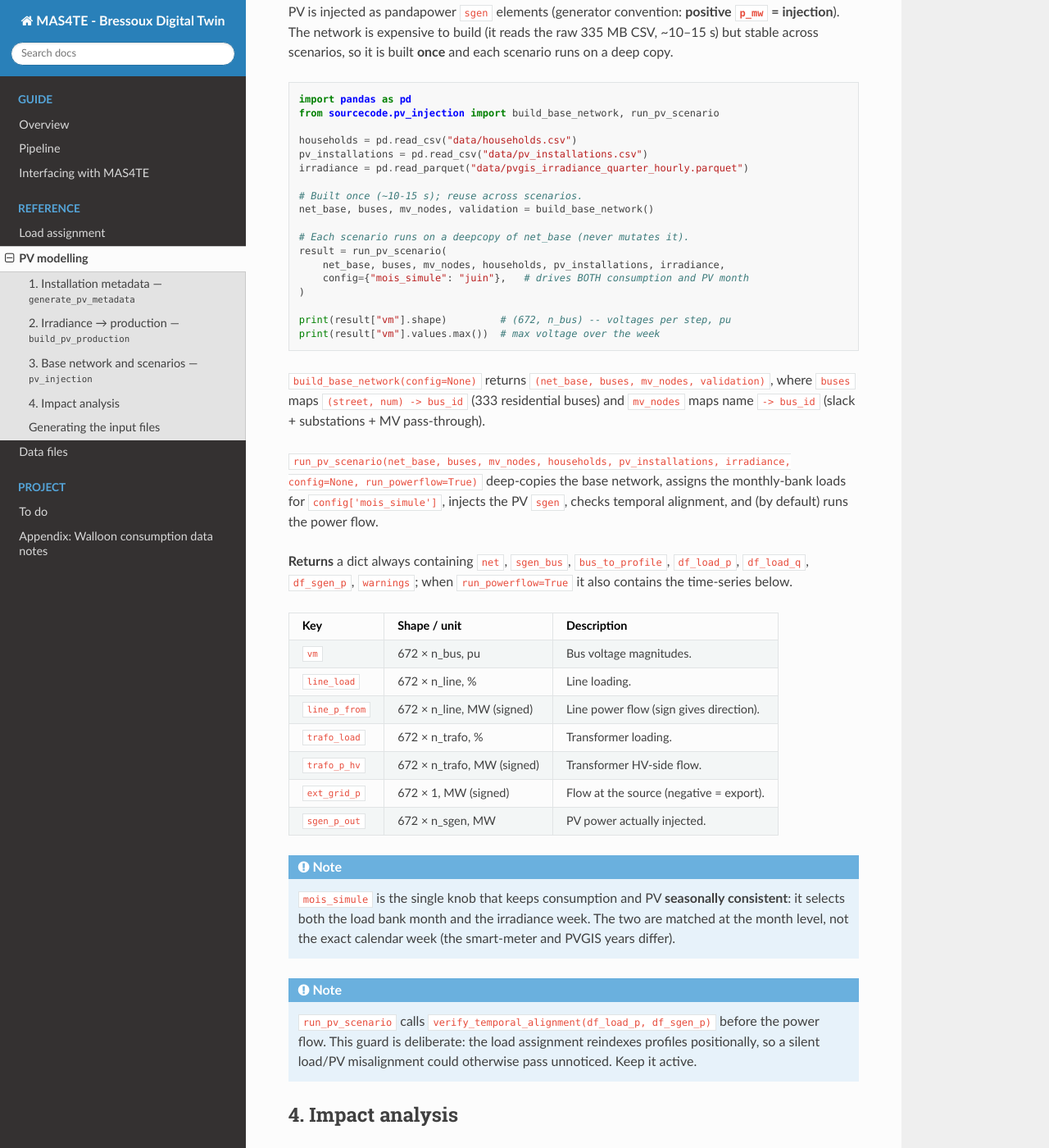
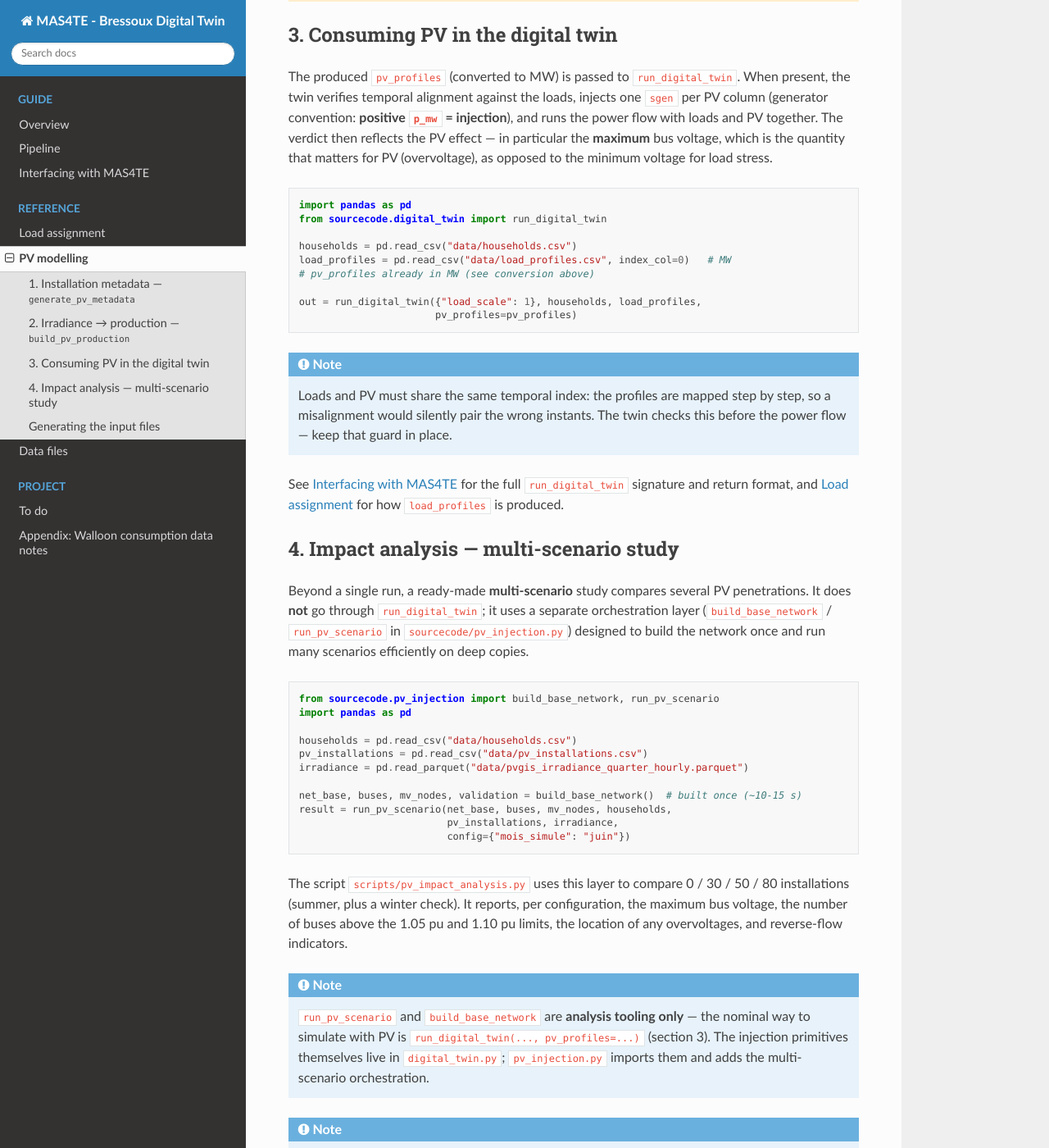
Before and after one commit to MAS4TE/digital_twin, a Sphinx documentation site: the page built from docs/pv_modelling.md, in a window 1280 px wide and 1400 px high, scrolled down 2795 px. Shown: the whole window at 82% size. Built offline with Sphinx 7.4.7 and the Read the Docs theme 3.1.0, drawn with Linux system fonts in a browser that asks for light colours; some of the changed text lies outside the part shown.

Commit message:
French->English comments & docs update
Comments switched to English and documentation update with Sphinx

````diff
--- a/docs/load_assignment.md
+++ b/docs/load_assignment.md
@@ -1,12 +1,12 @@
 # Load assignment
 
-Household load profiles are assigned to the network in two decoupled stages: a
-`load_profiles` table is first filled from a bank of **real weeks**, then the
-common assignment step maps those profiles onto the load buses. In the MAS4TE
-setting, this is how **we** produce a realistic `load_profiles` from the
-Bressoux smart-meter data when the agents do not supply their own — the twin's
-entry point [`run_digital_twin`](interfacing.md) still receives `load_profiles`
-as an argument and never fetches it itself.
+Consumption profiles reach the network in two decoupled stages. First, upstream
+of the twin, a `load_profiles.csv` is **generated** from a bank of real weeks.
+Then [`run_digital_twin`](interfacing.md) **receives** that `load_profiles` and
+its assignment step maps the profiles onto the load buses. The twin never
+generates profiles itself — it uses whatever `load_profiles` it is given, which
+in the MAS4TE setting is how **we** supply realistic profiles from the Bressoux
+smart-meter data (the agents may supply their own instead).
 
 ```{note}
 The metered population is the project's target group of **social housing**
@@ -15,7 +15,7 @@ heterogeneous; the real weeks capture this faithfully, where generic
 average-household profiles would not.
 ```
 
-## Building the bank — `build_consumption_bank`
+## 1. Building the bank — `build_consumption_bank`
 
 Materialises the bank of real weekly profiles as a parquet file. Run once; the
 result is reused by every simulation.
@@ -35,35 +35,52 @@ the output schema.
 The companion function `build_irradiance_reference(out_path=..., year=2023)`
 fetches the matching PVGIS irradiance series used by the PV bricks.
 
-## Filling `load_profiles` from the bank
+## 2. Generating `load_profiles` — `generate_load_profiles`
 
-Assignment is driven by `config['methode_affectation']`. The default,
-`"banque_mensuelle"`, fills `load_profiles` from the bank; the legacy method
-`"actuelle"` (averaged profiles) remains available for comparison. The bank
-filler is `_build_load_profiles_banque_mensuelle(households, config)`.
+The upstream generator turns the bank into a ready-to-use `load_profiles.csv`.
+This is the function `main.py` calls before running the twin.
 
-| Argument     | Type               | Description                                                        |
-|--------------|--------------------|-------------------------------------------------------------------|
-| `households` | `pandas.DataFrame` | Must contain `profile_id` and `source_street`.                    |
-| `config`     | `dict`             | Must contain `mois_simule`, `seed`, `bank_path`.                  |
+```{code-block} python
+from sourcecode.consumption_bank import generate_load_profiles
 
-For each `profile_id`, it draws (with replacement, using `seed`) a real week
-from the sub-bank of the **same street** and of the month `mois_simule`, so the
-consumption is both street-local and season-consistent. A small anti-duplicate
-jitter (±1–2 quarter-hour steps) is applied when the same profile is drawn more
-than once; if a street has no week for that month, a global fallback is used and
-a warning is recorded.
+generate_load_profiles(6, households, out_path="data/load_profiles.csv")  # June
+```
 
-**Returns** `(load_profiles, warnings)`, where `load_profiles` has the same
-layout as `load_profiles.csv` (index `'Mon 00:00'..'Sun 23:45'`, columns
-`profile_{id}`, values in **MW**).
+`generate_load_profiles(mois_simule, households=None, config=None, out_path=..., data_path=...)`
+writes `data/load_profiles.csv` (index `'Mon 00:00'..'Sun 23:45'`, columns
+`profile_{id}`, values in **MW**), which the twin then reads back.
+
+For each `profile_id`, a real week is drawn (with replacement, reproducible via
+`seed`) from the sub-bank of the **same street** and of the month
+`mois_simule`, so the consumption is both street-local and season-consistent.
+No shift/scale perturbation is applied — load diversity comes from the natural
+variety of the real weeks. A small anti-duplicate jitter (±1–2 quarter-hour
+steps) is applied only when the same week is drawn more than once; if a street
+has no week for that month, a global fallback is used and a warning is recorded.
 
 ```{note}
-`mois_simule` is the single knob that keeps consumption seasonally consistent
-with the PV production (which reads the same month). Consumption and irradiance
-are matched at the **month** level, not the exact calendar week, since the
-smart-meter and PVGIS reference years differ.
+`mois_simule` keeps consumption seasonally consistent with PV production (which
+reads the same month). Consumption and irradiance are matched at the **month**
+level, not the exact calendar week, since the smart-meter and PVGIS reference
+years differ.
 ```
+
+## 3. Assigning profiles to buses (inside the twin)
+
+Once `run_digital_twin` receives `load_profiles`, a **light street-based
+association** maps a profile to each load bus: a bus on a street that has meters
+receives a profile drawn at random among that street's profiles; a bus on a
+street without meters (orphan) receives a profile from the whole set and is
+flagged as a warning.
+
+- Each load is modelled in **active and reactive power**: reactive power is
+  derived from the active profile using a fixed residential power factor
+  (cos φ = 0.95).
+- Profiles are at a fixed **15-minute** step (672 steps per week) in MW/MVAr,
+  matching pandapower's units. Near-zero loads are clipped to a small positive
+  value to avoid power-flow convergence issues.
+- The stress multiplier `config['load_scale']` is applied to the received
+  `load_profiles` before assignment, so it scales the actual simulated loads.
 
 ## Why real weeks
 
@@ -82,16 +99,19 @@ times), which reproduces a more faithful aggregate peak without any synthetic
 perturbation.
 
 ```{note}
-**Known limitation.** Because profiles are still drawn **independently** per
-bus, the aggregate load factor stays around 0.64, above the real ~0.25 — the
-independent draw dilutes the natural coincidence of household peaks. Recovering
-the true value would require a "simultaneous blocks" scheme (grouping real EANs
-from the same calendar weeks). This becomes relevant when off-peak dynamics
-matter, e.g. for detailed PV self-consumption studies.
+**Known limitation.** Because profiles are drawn **independently** per bus, the
+aggregate load factor stays around 0.64, above the real ~0.25 — the independent
+draw dilutes the natural coincidence of household peaks. Recovering the true
+value would require a "simultaneous blocks" scheme (grouping real EANs from the
+same calendar weeks). This becomes relevant when off-peak dynamics matter, e.g.
+for detailed PV self-consumption studies.
 ```
 
-## Regenerating the bank
+## Regenerating the bank and profiles
 
 ```{code-block} bash
 python -m sourcecode.consumption_bank   # bank + irradiance parquets
 ```
+
+`main.py` then calls `generate_load_profiles` to produce `load_profiles.csv`
+for the chosen month before running the twin.
--- a/docs/pipeline.md
+++ b/docs/pipeline.md
@@ -9,7 +9,9 @@
   in Bressoux, matched to house numbers.
 - EANs with less than one year of metered consumption are discarded to avoid
   building the network from too short a history.
-- **Load profile** (`data/load_profiles.csv`): Consumption profile bank built based on the EANs and Stochastic variation over time and power (+/-2 hours and 0-20% increase)
+- From the retained meters, a bank of **real weekly consumption profiles** is
+  built (`data/consumption_bank_real_weeks.parquet`), from which
+  `load_profiles` is later generated. See [Load assignment](load_assignment.md).
 
 ## 2. Network reconstruction
 
@@ -45,69 +47,39 @@
 
 ## 3. Load assignment
 
-Load buses are assigned consumption profiles in two decoupled stages: a
-`load_profiles` structure is first filled from a bank of real weeks, then a
-common assignment step maps those profiles onto the load buses.
-
-### Filling `load_profiles` — monthly real-week bank
-
-- Profiles are **real recorded weeks** drawn from a bank built from the
-  smart-meter data (`data/consumption_bank_real_weeks.parquet`: 1346 complete
-  weeks across 33 EAN, tagged by EAN, street, month and season). Each profile
-  is a genuine recorded week, not an average.
-- The simulated month is set by `config['mois_simule']`. For each street,
-  `load_profiles` is filled with real weeks of that month drawn from the EAN(s)
-  of that same street, preserving both **seasonal consistency** (matching the
-  PVGIS irradiance window, `data/pvgis_irradiance_quarter_hourly.parquet`) and
-  **street locality**. The draw is independent per bus and reproducible via the
-  exposed `seed`.
-- No shift/scale perturbation is applied: load diversity comes from the natural
-  variety of the real weeks rather than from synthetic desynchronisation.
-
-### Assigning profiles to buses
-
-- Once `load_profiles` is filled, a **light street-based association** maps a
-  profile to each load bus: a bus on a street that has meters receives a
-  profile drawn at random among the profiles of that same street; a bus on a
-  street without meters (orphan) receives a profile drawn at random from the
-  whole set, and is flagged as a warning.
-- Each load is modelled in **active and reactive power**: reactive power is
-  derived from the active profile using a fixed residential power factor
-  (cos φ = 0.95).
-- Profiles are expressed at a fixed **15-minute** time step (672 steps per
-  week) and converted to MW/MVAr to match pandapower's units. Near-zero loads
-  are clipped to a small positive value to avoid power-flow convergence issues.
-- Because the stress multiplier in `main.py` scales `load_profiles`, it applies
-  directly to the assigned loads.
-
-### Known limitation
-
-- The aggregate load factor stays around 0.64, above the real ~0.25, because
-  profiles are drawn independently per bus, which dilutes the natural
-  coincidence of household peaks. Recovering the true value would require a
-  "simultaneous blocks" scheme (grouping real EAN from the same calendar weeks)
-  — relevant later, once PV/EV make the off-peak dynamics matter.
+Consumption profiles reach the buses in two decoupled stages: a
+`load_profiles.csv` is **generated upstream** from a bank of real weeks, then
+`run_digital_twin` **receives** it and its assignment step maps the profiles
+onto the load buses (light street-based association; orphan buses without
+meters draw from the whole set and are flagged). Reactive power uses a fixed
+residential power factor (cos φ = 0.95); profiles are at a 15-minute step in
+MW/MVAr. No shift/scale perturbation is applied — diversity comes from the real
+weeks themselves. See [Load assignment](load_assignment.md) for the details.
 
 ## 4. Time-series power flow
 
-- Each load is attached to its profile through a pandapower `ConstControl`.
-- An `OutputWriter` logs bus voltage magnitudes, line loadings and load
-  active/reactive power for every time step.
+- Each load is attached to its profile through a pandapower `ConstControl`
+  (fed by a `DFData` data source); when PV is present, one `ConstControl` per
+  `sgen` is added for the PV injection.
+- An `OutputWriter` logs bus voltage magnitudes, line and transformer loadings
+  for every time step; with PV, it additionally logs the signed line, trafo,
+  external-grid and sgen powers (to observe reverse flows).
 - `pandapower.timeseries.run_timeseries` runs an AC power flow (Newton-Raphson)
   over the full simulation horizon.
+- The power-flow helper returns loads-only results when no PV is given, and an
+  extended result (including the flow signals above) when PV is injected.
 
 ## 5. Results and visualisation
 
-- Time-series results (voltages, loadings) are written to CSV under
-  `outputs/`.
-- Results can be inspected at any time step and plotted on a map
-  (`pf_res_plotly`, `simple_plotly`) to visualise voltage levels and line
-  loading across the neighbourhood.
+- Time-series results (voltages, loadings) can be written to CSV under
+  `outputs/`, and the aggregated verdict is returned by `run_digital_twin`.
+- Results can be inspected at any time step and plotted on a map to visualise
+  voltage levels and line loading across the neighbourhood.
 
 ## 6. Packaging as a digital twin function
 
-The steps above are being consolidated into `run_digital_twin`
-(`sourcecode/digital_twin.py`), which takes the same kind of inputs
-(configuration, households, load/PV profiles, battery schedules) as plain
-`pandas` DataFrames and returns a single DataFrame with the resulting
-time-series and warnings — see [Interfacing](interfacing.md).
+The steps above are consolidated into `run_digital_twin`
+(`sourcecode/digital_twin.py`), which takes its inputs (configuration,
+households, load and PV profiles, battery schedules) as plain `pandas`
+DataFrames and returns a single DataFrame with the resulting summary verdict,
+violations and warnings — see [Interfacing](interfacing.md).
--- a/docs/pv_modelling.md
+++ b/docs/pv_modelling.md
@@ -1,29 +1,28 @@
 # PV modelling
 
-The digital twin can simulate rooftop photovoltaic (PV) generation on top of
-the household loads. PV is **not** built into
-[`run_digital_twin`](interfacing.md); instead, a small set of helpers turns
-the site's real data (PVGIS irradiance, an installation register) into the
-`pv_profiles` and metadata that a simulation consumes. In the MAS4TE setting
-these helpers are what **we** provide to fill the input files, since the
-agents do not hold the Bressoux field data themselves.
+The digital twin simulates rooftop photovoltaic (PV) generation natively:
+[`run_digital_twin`](interfacing.md) accepts a `pv_profiles` argument and, when
+it is provided, injects the PV as `sgen` elements and runs the power flow with
+loads **and** PV together. When `pv_profiles` is `None`, no PV is injected and
+the behaviour is identical to a loads-only run.
 
-The volume is organised as a pipeline of independent bricks:
+The profiles themselves are produced **upstream**, by a small set of helpers
+that turn the site's real data (an installation register, PVGIS irradiance)
+into the `pv_profiles` that the twin consumes. In the MAS4TE setting these
+helpers are what **we** provide to fill the input files, since the agents do
+not hold the Bressoux field data themselves — the twin only ever *receives*
+`pv_profiles`, it never generates it.
 
 ```{mermaid}
 flowchart LR
+    M[generate_pv_metadata] --> C[(pv_installations.csv)]
     A[(PVGIS irradiance)] --> P(build_pv_production)
-    M[generate_pv_metadata] --> C[(pv_installations.csv)]
     C --> P
-    C --> S(run_pv_scenario)
-    P --> S
-    H[(households)] --> S
-    N[build_base_network] --> S
-    S --> R[timeseries: vm, line_load, ...]
+    P -->|pv_profiles, kW| K[main.py: kW -> MW]
+    K --> T(run_digital_twin)
+    L[(load_profiles)] --> T
+    T --> R[verdict: vm, violations, ...]
 ```
-
-Each brick is usable on its own, which makes the intermediate results easy to
-inspect and verify.
 
 ```{note}
 The exact split of responsibilities between the data we provide and what the
@@ -106,6 +105,12 @@ The underlying model is `irradiance_to_power(irradiance_w_m2, kwp,
 system_factor=0.8)`, i.e. `power_kW = max(ghi, 0) / 1000 * kwp * system_factor`.
 
 ```{warning}
+`build_pv_production` returns **kW**, whereas `run_digital_twin` expects
+`pv_profiles` in **MW** (same unit as `load_profiles`). The conversion is done
+by the caller — in `main.py`, `pv_profiles = build_pv_production(...) / 1000.0`.
+```
+
+```{warning}
 The stored irradiance is **global horizontal** (GHI), not in the plane of the
 tilted array (POA). A single constant factor therefore cannot match both the
 midday peak and the daily energy across seasons: with `system_factor=0.8` the
@@ -116,79 +121,72 @@ self-consumption studies, replace `irradiance_to_power` with a POA/pvlib model
 (or fetch PVGIS directly in the array plane).
 ```
 
-## 3. Base network and scenarios — `pv_injection`
+## 3. Consuming PV in the digital twin
 
-PV is injected as pandapower `sgen` elements (generator convention: **positive
-`p_mw` = injection**). The network is expensive to build (it reads the raw
-335 MB CSV, ~10–15 s) but stable across scenarios, so it is built **once** and
-each scenario runs on a deep copy.
+The produced `pv_profiles` (converted to MW) is passed to `run_digital_twin`.
+When present, the twin verifies temporal alignment against the loads, injects
+one `sgen` per PV column (generator convention: **positive `p_mw` =
+injection**), and runs the power flow with loads and PV together. The verdict
+then reflects the PV effect — in particular the **maximum** bus voltage, which
+is the quantity that matters for PV (overvoltage), as opposed to the minimum
+voltage for load stress.
 
 ```{code-block} python
 import pandas as pd
+from sourcecode.digital_twin import run_digital_twin
+
+households = pd.read_csv("data/households.csv")
+load_profiles = pd.read_csv("data/load_profiles.csv", index_col=0)   # MW
+# pv_profiles already in MW (see conversion above)
+
+out = run_digital_twin({"load_scale": 1}, households, load_profiles,
+                       pv_profiles=pv_profiles)
+```
+
+```{note}
+Loads and PV must share the same temporal index: the profiles are mapped step
+by step, so a misalignment would silently pair the wrong instants. The twin
+checks this before the power flow — keep that guard in place.
+```
+
+See [Interfacing with MAS4TE](interfacing.md) for the full `run_digital_twin`
+signature and return format, and [Load assignment](load_assignment.md) for how
+`load_profiles` is produced.
+
+## 4. Impact analysis — multi-scenario study
+
+Beyond a single run, a ready-made **multi-scenario** study compares several PV
+penetrations. It does **not** go through `run_digital_twin`; it uses a separate
+orchestration layer (`build_base_network` / `run_pv_scenario` in
+`sourcecode/pv_injection.py`) designed to build the network once and run many
+scenarios efficiently on deep copies.
+
+```{code-block} python
 from sourcecode.pv_injection import build_base_network, run_pv_scenario
+import pandas as pd
 
 households = pd.read_csv("data/households.csv")
 pv_installations = pd.read_csv("data/pv_installations.csv")
 irradiance = pd.read_parquet("data/pvgis_irradiance_quarter_hourly.parquet")
 
-# Built once (~10-15 s); reuse across scenarios.
-net_base, buses, mv_nodes, validation = build_base_network()
-
-# Each scenario runs on a deepcopy of net_base (never mutates it).
-result = run_pv_scenario(
-    net_base, buses, mv_nodes, households, pv_installations, irradiance,
-    config={"mois_simule": "juin"},   # drives BOTH consumption and PV month
-)
-
-print(result["vm"].shape)         # (672, n_bus) -- voltages per step, pu
-print(result["vm"].values.max())  # max voltage over the week
+net_base, buses, mv_nodes, validation = build_base_network()  # built once (~10-15 s)
+result = run_pv_scenario(net_base, buses, mv_nodes, households,
+                         pv_installations, irradiance,
+                         config={"mois_simule": "juin"})
 ```
 
-`build_base_network(config=None)` returns `(net_base, buses, mv_nodes,
-validation)`, where `buses` maps `(street, num) -> bus_id` (333 residential
-buses) and `mv_nodes` maps name `-> bus_id` (slack + substations + MV pass-through).
-
-`run_pv_scenario(net_base, buses, mv_nodes, households, pv_installations,
-irradiance, config=None, run_powerflow=True)` deep-copies the base network,
-assigns the monthly-bank loads for `config['mois_simule']`, injects the PV
-`sgen`, checks temporal alignment, and (by default) runs the power flow.
-
-**Returns** a dict always containing `net`, `sgen_bus`, `bus_to_profile`,
-`df_load_p`, `df_load_q`, `df_sgen_p`, `warnings`; when `run_powerflow=True` it
-also contains the time-series below.
-
-| Key           | Shape / unit                | Description                              |
-|---------------|-----------------------------|------------------------------------------|
-| `vm`          | 672 × n_bus, pu             | Bus voltage magnitudes.                  |
-| `line_load`   | 672 × n_line, %             | Line loading.                            |
-| `line_p_from` | 672 × n_line, MW (signed)   | Line power flow (sign gives direction).  |
-| `trafo_load`  | 672 × n_trafo, %            | Transformer loading.                     |
-| `trafo_p_hv`  | 672 × n_trafo, MW (signed)  | Transformer HV-side flow.                |
-| `ext_grid_p`  | 672 × 1, MW (signed)        | Flow at the source (negative = export).  |
-| `sgen_p_out`  | 672 × n_sgen, MW            | PV power actually injected.              |
+The script `scripts/pv_impact_analysis.py` uses this layer to compare 0 / 30 /
+50 / 80 installations (summer, plus a winter check). It reports, per
+configuration, the maximum bus voltage, the number of buses above the 1.05 pu
+and 1.10 pu limits, the location of any overvoltages, and reverse-flow
+indicators.
 
 ```{note}
-`mois_simule` is the single knob that keeps consumption and PV **seasonally
-consistent**: it selects both the load bank month and the irradiance week. The
-two are matched at the month level, not the exact calendar week (the smart-meter
-and PVGIS years differ).
+`run_pv_scenario` and `build_base_network` are **analysis tooling only** — the
+nominal way to simulate with PV is `run_digital_twin(..., pv_profiles=...)`
+(section 3). The injection primitives themselves live in `digital_twin.py`;
+`pv_injection.py` imports them and adds the multi-scenario orchestration.
 ```
-
-```{note}
-`run_pv_scenario` calls `verify_temporal_alignment(df_load_p, df_sgen_p)`
-before the power flow. This guard is deliberate: the load assignment reindexes
-profiles positionally, so a silent load/PV misalignment could otherwise pass
-unnoticed. Keep it active.
-```
-
-## 4. Impact analysis
-
-A ready-made multi-scenario study lives in `scripts/pv_impact_analysis.py`
-(0 / 30 / 50 / 80 installations, summer and a winter check). It reports, per
-configuration, the **maximum** bus voltage (the relevant quantity for PV, as
-opposed to the minimum voltage for load stress), the number of buses above the
-1.05 pu and 1.10 pu limits, the location of any overvoltages, and reverse-flow
-indicators.
 
 ```{note}
 Overvoltage on this network is a **local density** constraint, not a global
````
Also changed, not shown: other parts of docs/load_assignment.md (+2 -2 lines), other parts of docs/pv_modelling.md (+2 -2 lines), main.py (+25 -25 lines), 5 other files.
